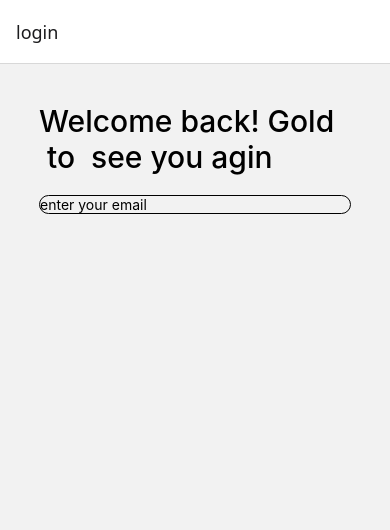
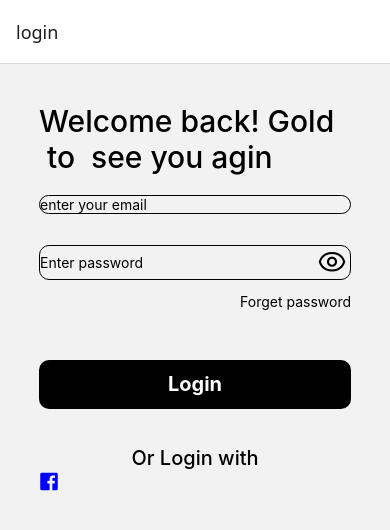
Before and after one commit to JenishVamja73/TikTok, a React Native app: screen /login in a window 390 px wide. Shown: the top 530 px of the page. Built offline with nearby package versions, Linux system fonts and the light colour scheme.

Commit message:
Login page

```diff
--- a/Screen/Login/Index.tsx
+++ b/Screen/Login/Index.tsx
@@ -1,17 +1,14 @@
 
 
 import React from "react";
-import { Text, TextInput, View } from "react-native";
+import { Pressable, Text, TextInput, View } from "react-native";
+import AntDesign from 'react-native-vector-icons/AntDesign';
 import style from "./style";
 
 
 
+
 const Login = () => {
-
-
-  // Function to handle login API call
-
-
   return (
     <View style={style.conatra}>
         <View>
@@ -19,9 +16,31 @@ const Login = () => {
             <Text style={style.TextWelcome}> to  see you agin</Text>
             </View>
             <View>
-                <TextInput style={style.TextInputEmail} placeholder="enter your email"></TextInput>
+                <TextInput style={style.TextInputEmail} placeholder="enter your email" keyboardType="email-address"></TextInput>
             </View>
+            <View style={style.passwordView}>
+              <View style={{flexDirection:"row",justifyContent:"space-between",alignItems:"center"}}>
+                <TextInput placeholder="Enter password"/>
+                         <AntDesign name="eyeo" size={30} color="black" style={{right:"1%"}} />
 
+              </View>
+
+            </View>
+            <Pressable style={{marginVertical:"4%"}}>
+              <Text style={{textAlign:"right"}}>Forget password</Text>
+            </Pressable>
+            <Pressable style={style.LoginButton}>
+              <Text style={style.loginText}>Login</Text>
+            </Pressable>
+      <View>
+        <Text style={style.Login}>Or Login with</Text>
+      </View>
+      <View style={style.facbookView}>
+        <View>
+          <AntDesign name = "facebook-square" color={"blue"} size={20}/>
+        </View>
+
+      </View>
     </View>
   );
 };
--- a/Screen/Login/style.tsx
+++ b/Screen/Login/style.tsx
@@ -15,6 +15,34 @@ TextInputEmail:{
     borderWidth:1,
     marginTop:20,
     borderRadius:10
+},
+passwordView:{
+    borderColor:"black",
+    borderWidth:1,
+    borderRadius:10,
+    marginTop:"10%",
+},
+LoginButton:{
+    backgroundColor:"black",
+   marginVertical:"12%",
+   paddingHorizontal:"10%",
+   paddingVertical:"4%",
+   borderRadius:10
+},loginText:{
+    color:"white",
+    textAlign:"center",
+    fontSize:20,
+    fontWeight:"bold",
+},
+Login:{
+    textAlign:"center",
+    fontSize:20,
+    fontWeight:"500"
+},
+facbookView:{
+    flexDirection:'row',
+    justifyContent:"space-between",
+    alignItems:'center'
 }
 })
 export default style
```
